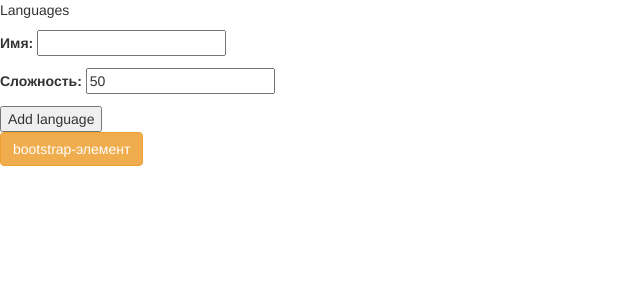
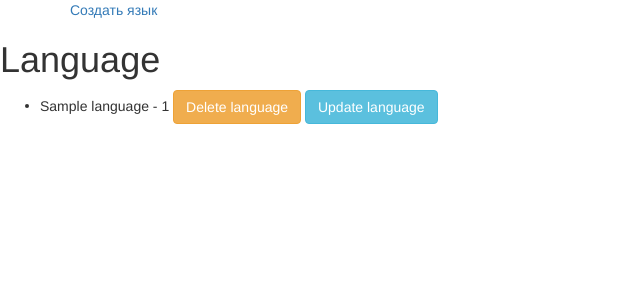
Before and after one commit to Inna99/pythonApi, a Django app: page /languages/ in a window 1280 px wide. Shown: the top 300 px of the page, without its empty margins (0-640 px from the left). Run offline with Django 3.2, Linux system fonts and the light colour scheme; tables that the repository leaves empty hold one stand-in row (values such as "Sample post"); some libraries are stand-ins or nearby versions.

Commit message:
add UI for update, delete language

```diff
--- a/web/pages/forms.py
+++ b/web/pages/forms.py
@@ -6,26 +6,21 @@ from django.utils.translation import ugettext_lazy as _
 from .models import Language
 
 
-# class AddLanguageForm(forms.Form):
-#     language = forms.CharField(help_text="Enter name of language.")
-#     complexity = forms.IntegerField(help_text="Enter a complexity between 0 and 10.")
-#
-#     def clean_complexity(self):
-#         data = self.cleaned_data['complexity']
-#
-#         # Проверка того, что дата не выходит за "нижнюю" границу (не в прошлом).
-#         if data < 0:
-#             raise ValidationError(_('Invalid date - complexity too small'))
-#
-#         # Проверка того, то дата не выходит за "верхнюю" границу (+4 недели).
-#         if data > 10:
-#             raise ValidationError(_('Invalid date - complexity too much'))
-#
-#         # Помните, что всегда надо возвращать "очищенные" данные.
-#         return data
-
-
 class LanguageModelForm(forms.ModelForm):
     class Meta:
         model = Language
         fields = '__all__'
+
+    def clean_complexity(self):
+        complexity = self.cleaned_data['complexity']
+
+        # Проверка того, что сложность не выходит за "нижнюю" границу.
+        if complexity < 0:
+            raise ValidationError(_('Invalid number - complexity too small'))
+
+        # Проверка того, то сложность не выходит за "верхнюю" границу.
+        if complexity > 100:
+            raise ValidationError(_('Invalid number - complexity too much'))
+
+        # Помните, что всегда надо возвращать "очищенные" данные.
+        return complexity
--- a/web/pages/templates/base.html
+++ b/web/pages/templates/base.html
@@ -9,7 +9,10 @@
     href="https://maxcdn.bootstrapcdn.com/bootstrap/3.3.7/css/bootstrap.min.css"
     integrity="sha384-BVYiiSIFeK1dGmJRAkycuHAHRg32OmUcww7on3RYdg4Va+PmSTsz/K68vbdEjh4u" crossorigin="anonymous">
 </head>
+
 <body>
+    <div class="container"> <a href="{% url 'languages-create' %}"> Создать язык</a>
+    </div>
     {% block body %} {% endblock %}
     <!--    bootstrap-->
     <script src="https://ajax.googleapis.com/ajax/libs/jquery/3.3.1/jquery.min.js"></script>
--- a/web/pages/templates/languages.html
+++ b/web/pages/templates/languages.html
@@ -1,24 +1,15 @@
 {% extends 'base.html' %}
 {% block body %}
-<p> Languages</p>
-<!-- html form -->
-<!--<form action="/team_name_url/" method="post">-->
-<!--    <label for="language_name">Enter name of language: </label>-->
-<!--    <input id="language_name" type="text" name="language_field" value="Default language">-->
-<!--    <input type="submit" value="OK">-->
-<!--    <label for="complexity">Enter complexity: </label>-->
-<!--    <input id="complexity" type="text" name="complexity_field" value="Default complexity">-->
-<!--    <input type="submit" value="OK">-->
-<!--</form>-->
 
-<!-- django form -->
-
-
-<form action="" method="POST">
-  {% csrf_token %}
-    {{ form.as_p }}
-  <input type="submit" value="Add language">
-</form>
-
-<button class="btn btn-warning" type="button">bootstrap-элемент</button>
+<h1>Language</h1>
+<ul>
+{% for language in object_list %}
+    <li>{{ language.name }} - {{ language.complexity }}
+        <a href="{% url 'languages-delete' pk=language.pk %}" class="btn btn-warning" role="button">Delete language</a>
+        <a href="{% url 'languages-update' pk=language.pk %}" class="btn btn-info" role="button">Update language</a>
+    </li>
+{% empty %}
+    <li>No languages yet.</li>
+{% endfor %}
+</ul>
 {% endblock %}
--- a/web/pages/urls.py
+++ b/web/pages/urls.py
@@ -2,7 +2,10 @@ from django.urls import path
 from . import views
 
 urlpatterns = [
-    path('time/', views.index),
+    path('index/', views.index),
     path('profile/', views.profile),
-    path('languages/', views.languages),
+    path('languages/', views.LanguageListView.as_view(), name='languages'),
+    path('languages/create/', views.LanguageCreate.as_view(), name='languages-create'),
+    path('language/<str:pk>/update/', views.LanguageUpdate.as_view(), name='languages-update'),
+    path('languages/<str:pk>/delete/', views.LanguageDelete.as_view(), name='languages-delete'),
 ]
--- a/web/pages/views.py
+++ b/web/pages/views.py
@@ -1,12 +1,18 @@
 from django.shortcuts import render
-from django.http import HttpResponse
+from django.shortcuts import get_object_or_404
 import datetime
+from django.http import HttpResponseRedirect
+from django.views.generic.edit import CreateView, UpdateView, DeleteView
+from django.views.generic import ListView
+from django.urls import reverse_lazy, reverse
+
+
+from .forms import LanguageModelForm
+from .models import Language
 
 
 def index(request):
     now = datetime.datetime.now()
-    # html = "<html><body>It is now %s.</body></html>" % now
-    # return HttpResponse(html)
     return render(request, "index.html", {"now": now})
 
 
@@ -19,49 +25,56 @@ def profile(request):
     return render(request, "profile.html", {"username": username})
 
 
-
-
-from django.contrib.auth.decorators import permission_required
-
-from django.shortcuts import get_object_or_404
-from django.http import HttpResponseRedirect
-from django.urls import reverse
-import datetime
-
-from .forms import LanguageModelForm
-
-
-
 def languages(request):
     form = LanguageModelForm()
     return render(request, 'languages.html', {'form': form})
 
 
-# @permission_required('catalog.can_mark_returned')
-# def renew_book_librarian(request, pk):
-#     """
-#     View function for renewing a specific BookInstance by librarian
-#     """
-#     # book_inst = get_object_or_404(BookInstance, pk=pk)
-#
-#     # If this is a POST request then process the Form data
-#     if request.method == 'POST':
-#
-#         # Create a form instance and populate it with data from the request (binding):
-#         form = LanguageModelForm(request.POST)
-#
-#         # Check if the form is valid:
-#         if form.is_valid():
-#             # process the data in form.cleaned_data as required (here we just write it to the model due_back field)
-#             # book_inst.due_back = form.cleaned_data['renewal_date']
-#             # book_inst.save()
-#
-#             # redirect to a new URL:
-#             return HttpResponseRedirect(reverse('all-borrowed') )
-#
-#     # If this is a GET (or any other method) create the default form.
-#     else:
-#         proposed_renewal_date = datetime.date.today() + datetime.timedelta(weeks=3)
-#         form = AddLanguageForm(initial={'renewal_date': proposed_renewal_date,})
-#
-#     return render(request, 'catalog/book_renew_librarian.html', {'form': form, 'bookinst':book_inst})
+def renew_language(request, pk):
+    language_inst = get_object_or_404(Language)
+
+    # Если данный запрос типа POST, тогда
+    if request.method == 'POST':
+
+        # Создаём экземпляр формы и заполняем данными из запроса (связывание, binding):
+        form = LanguageModelForm(request.POST)
+
+        # # Проверка валидности данных формы:
+        # if form.is_valid():
+        #     # Обработка данных из form.cleaned_data
+        #     #(здесь мы просто присваиваем их полю due_back)
+        #     language_inst.complexity = form.cleaned_data['complexity']
+        #     language_inst.save()
+        #
+        #     # Переход по адресу 'all-borrowed':
+        #     return HttpResponseRedirect(reverse('all-borrowed'))
+
+    # Если это GET (или какой-либо ещё), создать форму по умолчанию.
+    else:
+        form = LanguageModelForm()
+
+    return render(request, 'languages.html', {'form': form})
+
+
+class LanguageListView(ListView):
+    model = Language
+    paginate_by = 100
+    template_name = "languages.html"
+
+
+class LanguageCreate(CreateView):
+    model = Language
+    # fields = '__all__'
+    success_url = reverse_lazy('languages')
+    form_class = LanguageModelForm
+
+
+class LanguageUpdate(UpdateView):
+    model = Language
+    form_class = LanguageModelForm
+    success_url = reverse_lazy('languages')
+
+
+class LanguageDelete(DeleteView):
+    model = Language
+    success_url = reverse_lazy('languages')
```
Also changed, not shown: web/pages/templates/index.html (+0 -14 lines), web/pages/templates/pages/language_confirm_delete.html (added, +11 -0 lines), web/pages/templates/pages/language_form.html (added, +11 -0 lines).
